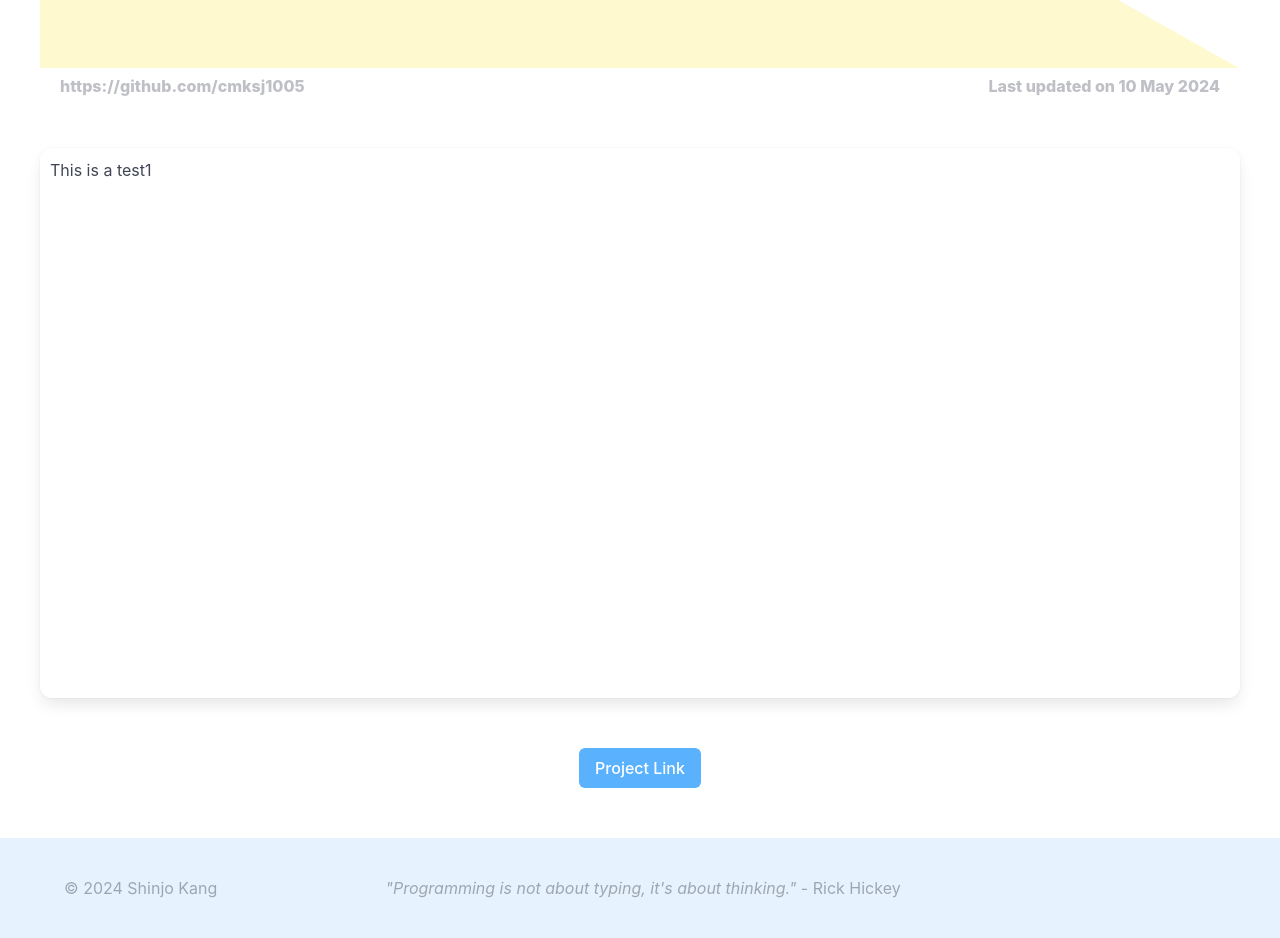
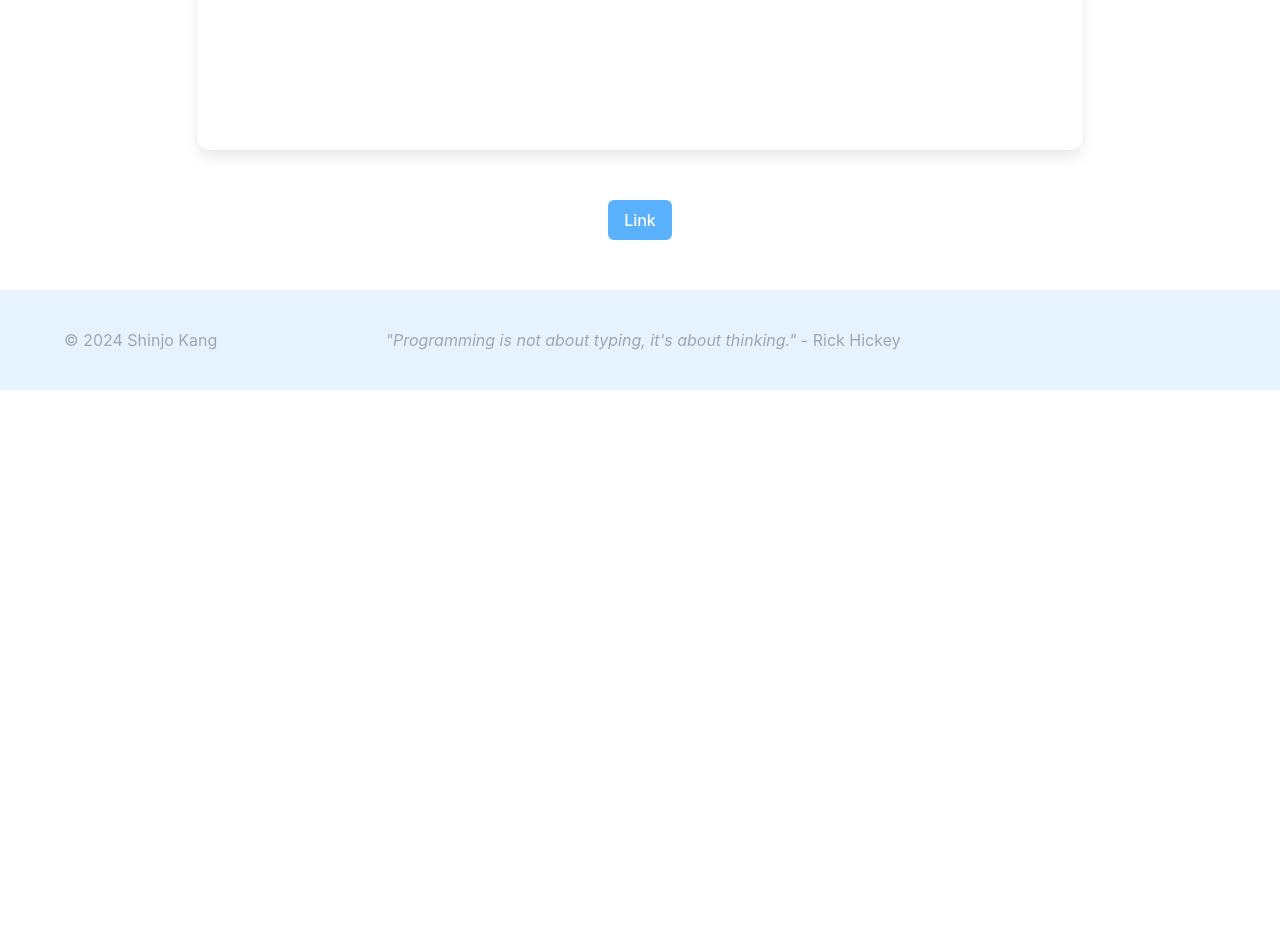
Before and after one commit to cmksj1005/personal_website, a Django app: page /projects/test in a window 1280 px wide. Shown: the part 968-1906 px from the top of the page. After the commit the page ends 1358 px from the top, so only its background shows below. Run offline with Django 5.2, Linux system fonts and the light colour scheme; data comes from the database, SQL or seed files in the repository.

Commit message:
testing the connection between local and azure

```diff
--- a/blog/templates/blog/project-detail.html
+++ b/blog/templates/blog/project-detail.html
@@ -62,7 +62,7 @@
         <!-- END ARTICLE -->
       </div>
       <div class="github-button-container">
-        <a class="button is-primary custom-button" href="{{ project.github }}">Project Link</a>
+        <a class="button is-primary custom-button" href="{{ project.github }}">Link</a>
       </div>
     </div>
 
```
Also changed, not shown: blog/static/blog/images/GitHub_Logo.png (deleted), blog/static/blog/images/LinkedIn_Logo.png (deleted), blog/static/blog/images/SJK.jpg (deleted), uploads/projects/HMS.jpg (deleted), uploads/projects/HMS_Y4sUhH0.jpg (deleted), uploads/projects/JSP.jpeg (deleted), uploads/projects/JSP_K2ID9w9.jpeg (deleted), uploads/projects/SJK.jpg (deleted), uploads/projects/main-image2.png (deleted), uploads/projects/messi.jpg (deleted), uploads/projects/test.jpg (deleted), uploads/projects/test_htPzD0z.jpg (deleted), 3 other files.
